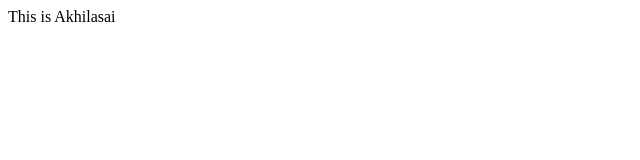
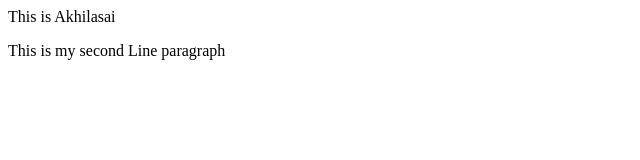
Before and after one commit to Akhilasainakka/VisualCode, a plain HTML site: page index.html in a window 1280 px wide. Shown: the whole page, without its empty margins (0-640 px from the left). Drawn offline with Linux system fonts and the light colour scheme.

Commit message:
added second line

```diff
--- a/index.html
+++ b/index.html
@@ -1 +1,2 @@
 <html> This is Akhilasai </html>
+<p>This is my second Line paragraph</p>
```
